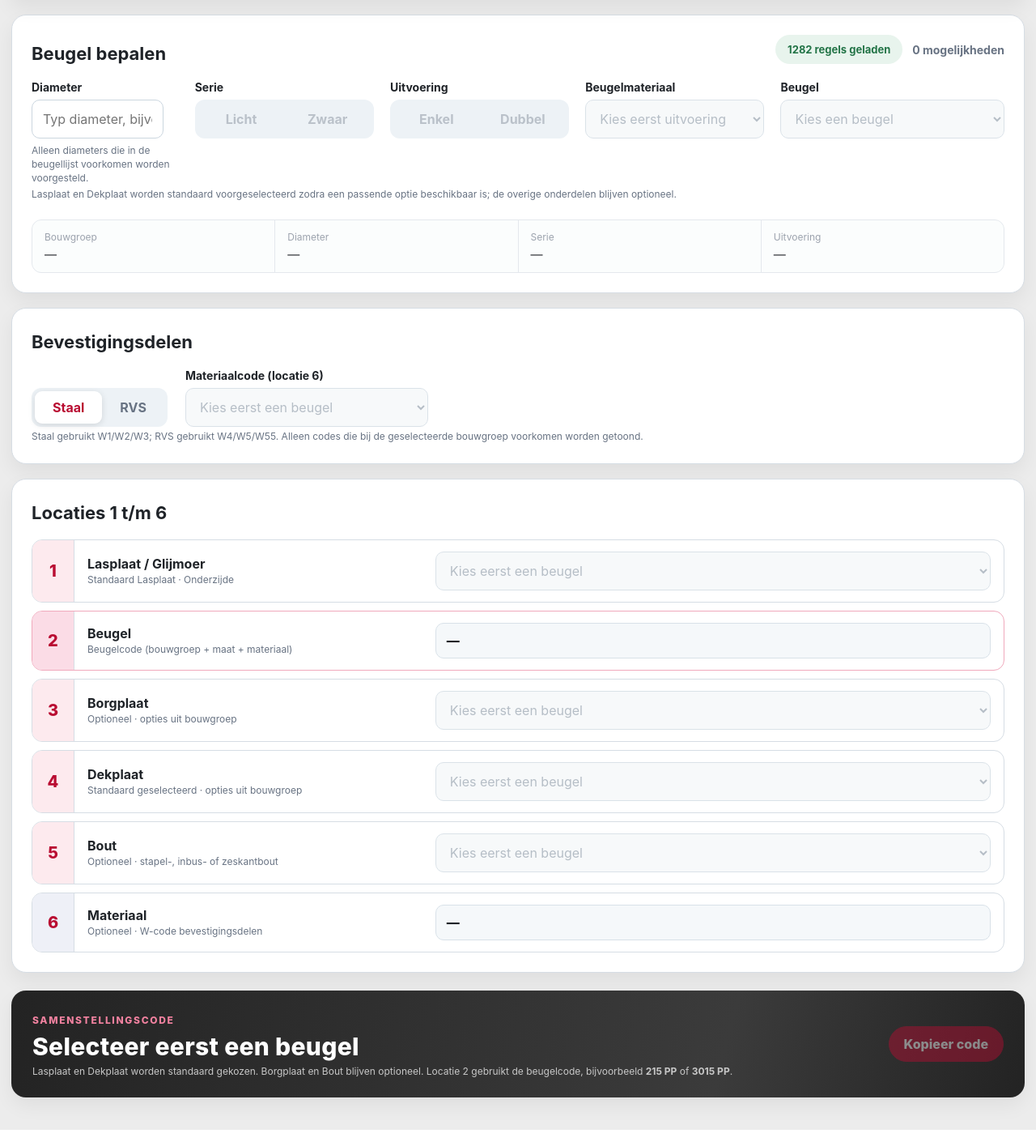
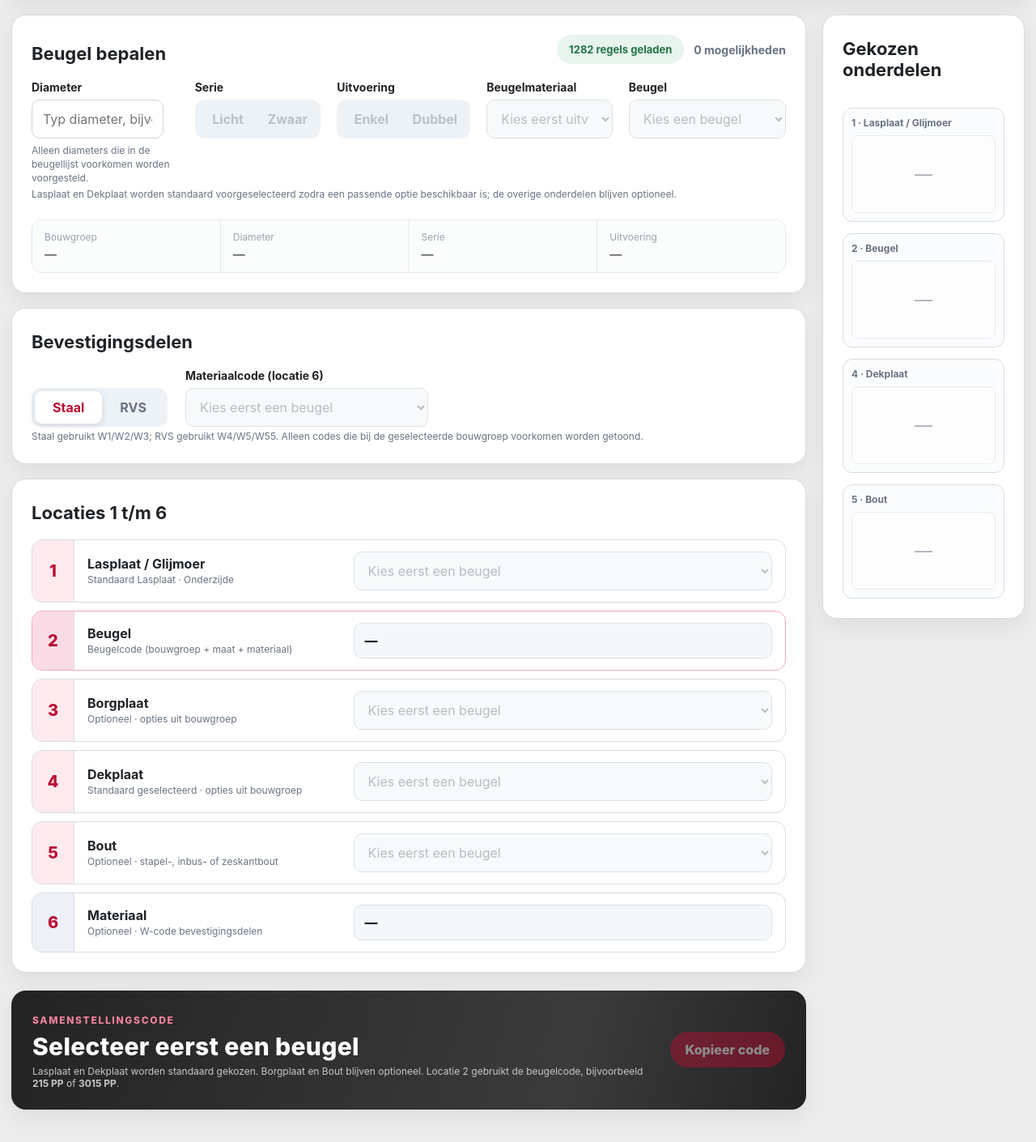
Before and after one commit to MadPatrick/Geeve_selectors, a PHP site: page /stauff/index.php in a window 1280 px wide. Shown: the part 100-1510 px from the top of the page at 81% size. Run offline with PHP 8.4, Linux system fonts and the light colour scheme.

Commit message:
Koppel onderdeel-plaatjes aan de Stauff-selector
Toont per locatie (1 Lasplaat/Glijmoer, 2 Beugel, 4 Dekplaat, 5 Bout) een
plaatje van het gekozen onderdeel in een nieuw paneel rechts naast de
selector, op basis van Onderdeel + bouwgroep + serie + Enkel/Dubbel:
- gmv (Glijmoer, altijd), af/is/as (Stapel-/Inbus-/Zeskantbout, altijd)
- sp1/spv1 (Lasplaat bouwgroep 1) vs sp1a/spv1a (overige bouwgroepen,
  licht en zwaar)
- 1pp (Beugel bouwgroep 1 licht enkel) vs 1app (overige bouwgroepen
  enkel) vs 1dpp (Beugel dubbel)
- dp1 (Dekplaat bouwgroep 1) vs dp1a (overige bouwgroepen)
Zodra de gekozen beugel een dubbele uitvoering is, tonen locatie 1, 2 en
4 als samenhangend drietal de dubbele varianten (sp1d, 1dpp, gd1) in
plaats van de losse bouwgroep-afbeeldingen.

De 15 geüploade plaatjes zijn genormaliseerd naar een uniform 150x150
canvas met transparante achtergrond (wit weggehaald, tight gecropt en
gecentreerd) zodat ze consistent ogen in het nieuwe afbeeldingenpaneel.

Co-Authored-By: Claude Sonnet 5 <noreply@anthropic.com>
Claude-Session: https://claude.ai/code/session_01DUVA1TaPw9or4iDCMSTAyb

```diff
--- a/stauff/assets/selector.js
+++ b/stauff/assets/selector.js
@@ -37,6 +37,10 @@
         factSerie: el('factSerie'),
         factExecution: el('factExecution'),
         clampFacts: el('clampFacts'),
+        shapeImg1: el('shapeImg1'),
+        shapeImg2: el('shapeImg2'),
+        shapeImg4: el('shapeImg4'),
+        shapeImg5: el('shapeImg5'),
     };
 
     const norm = value => String(value ?? '').trim();
@@ -110,6 +114,76 @@
         const s = norm(article);
         const match = s.match(/^([A-Z+]+)/i);
         return match ? match[1].toUpperCase() : s.split(/[\s-]/)[0].toUpperCase();
+    }
+
+    const SHAPE_IMAGE_DIR = 'images/';
+
+    // Welk plaatje (images/<key>.png) hoort bij een gekozen rij. Lasplaat en
+    // Dekplaat hebben zelf geen "Enkel / Dubbel"-waarde in de brondata die
+    // een dubbele uitvoering onderscheidt (GD daargelaten); of het om een
+    // dubbele samenstelling gaat wordt daarom afgeleid van de gekozen beugel
+    // zelf. sp1d (lasplaat), 1dpp (beugel) en gd1 (dekplaat) horen zo als
+    // vast drietal bij elkaar zodra de beugel dubbel is.
+    function isDubbelClamp() {
+        return !!state.selectedClamp && norm(state.selectedClamp['Enkel / Dubbel']) === 'Dubbel';
+    }
+
+    function shapeImageKey(row) {
+        if (!row) return null;
+        const onderdeel = row['Onderdeel'];
+        const bouwgroep = upper(row['Bouwgroep']);
+        const serie = row['Serie'];
+        const ed = row['Enkel / Dubbel'];
+        const prefix = firstCodePart(row['Artikelcode']);
+
+        switch (onderdeel) {
+            case 'Glijmoer':
+                return 'gmv';
+            case 'Lasplaat':
+                if (isDubbelClamp()) return 'sp1d';
+                if (prefix === 'SP') return bouwgroep === '1' ? 'sp1' : 'sp1a';
+                if (prefix === 'SPAL') return 'sp1a';
+                if (prefix === 'SPV') return bouwgroep === '1' ? 'spv1' : 'spv1a';
+                return null;
+            case 'Beugel':
+                if (ed === 'Dubbel') return '1dpp';
+                return (bouwgroep === '1' && serie === 'Licht (standaard)') ? '1pp' : '1app';
+            case 'Dekplaat':
+                if (isDubbelClamp() || prefix === 'GD') return 'gd1';
+                return bouwgroep === '1' ? 'dp1' : 'dp1a';
+            case 'Stapelbout':
+                return 'af';
+            case 'Inbusbout':
+                return 'is';
+            case 'Zeskantbout':
+                return 'as';
+            default:
+                // Lasplaat (hoek) en Borgplaat: geen plaatje beschikbaar.
+                return null;
+        }
+    }
+
+    function setShapeImage(imgEl, row) {
+        if (!imgEl) return;
+        const slot = imgEl.closest('.image-slot');
+        const key = shapeImageKey(row);
+        if (!key) {
+            imgEl.hidden = true;
+            imgEl.removeAttribute('src');
+            if (slot) slot.classList.add('is-empty');
+            return;
+        }
+        imgEl.hidden = false;
+        imgEl.alt = key;
+        imgEl.src = `${SHAPE_IMAGE_DIR}${key}.png`;
+        if (slot) slot.classList.remove('is-empty');
+    }
+
+    function updateShapeImages() {
+        setShapeImage(ui.shapeImg1, selectedRow(ui.loc1));
+        setShapeImage(ui.shapeImg2, state.selectedClamp);
+        setShapeImage(ui.shapeImg4, selectedRow(ui.loc4));
+        setShapeImage(ui.shapeImg5, selectedRow(ui.loc5));
     }
 
     function groupMatches(componentGroup, clampGroup) {
@@ -476,6 +550,7 @@
         const r3 = selectedRow(ui.loc3);
         const r4 = selectedRow(ui.loc4);
         const r5 = selectedRow(ui.loc5);
+        updateShapeImages();
         if (!clamp) {
             ui.assemblyCode.textContent = 'Selecteer eerst een beugel';
             ui.copyButton.disabled = true;
--- a/stauff/assets/style.css
+++ b/stauff/assets/style.css
@@ -106,6 +106,20 @@ h2 { margin: 4px 0 0; font-size: 22px; }
 
 .section-actions { display: flex; align-items: center; gap: 12px; flex-wrap: wrap; }
 
+.selector-layout { display: grid; grid-template-columns: minmax(0, 1fr) 250px; gap: 20px; align-items: start; }
+.selector-main { min-width: 0; }
+.selector-main > .panel:first-child,
+.selector-main > .code-panel:first-child { margin-top: 0; }
+.image-panel { margin-top: 0; position: sticky; top: 16px; display: flex; flex-direction: column; gap: 14px; }
+
+.image-slot { border: 1px solid var(--line); border-radius: 12px; padding: 10px; background: #fbfcfd; }
+.image-slot-label { display: block; font-size: 12px; font-weight: 750; color: var(--muted); margin-bottom: 8px; }
+.image-slot-frame { display: flex; align-items: center; justify-content: center; height: 96px; background: #fff; border-radius: 8px; border: 1px solid var(--line); }
+.image-slot-frame img { max-width: 82%; max-height: 82%; object-fit: contain; display: block; }
+.image-slot-placeholder { display: none; color: var(--muted); font-size: 22px; }
+.image-slot.is-empty .image-slot-frame { opacity: .55; }
+.image-slot.is-empty .image-slot-placeholder { display: block; }
+
 .field { display: flex; flex-direction: column; gap: 7px; min-width: 0; }
 .field > span { font-weight: 750; font-size: 14px; }
 .field small { color: var(--muted); font-size: 12px; line-height: 1.4; }
@@ -213,6 +227,9 @@ select:disabled, input:disabled { background: #f5f7f9; color: #97a3af; }
         margin-bottom: 8px;
     }
     .header-home-button svg { width: 18px; height: 18px; }
+    .selector-layout { grid-template-columns: 1fr; }
+    .image-panel { position: static; flex-direction: row; flex-wrap: wrap; }
+    .image-slot { flex: 1 1 140px; }
     .filter-grid { flex-wrap: wrap; }
     .serie-field,
     .uitvoering-field,
--- a/stauff/index.php
+++ b/stauff/index.php
@@ -40,6 +40,8 @@ function h(string $value): string
         </div>
     </header>
 
+    <div class="selector-layout">
+    <div class="selector-main">
     <section class="panel search-panel">
         <div class="section-heading">
             <div>
@@ -193,6 +195,49 @@ function h(string $value): string
     </section>
 
     <section id="warningBox" class="warning-box" hidden></section>
+    </div>
+
+    <aside class="panel image-panel">
+        <div class="section-heading">
+            <div>
+                <span class="step">Afbeeldingen</span>
+                <h2>Gekozen onderdelen</h2>
+            </div>
+        </div>
+
+        <div class="image-slot is-empty" data-location="1">
+            <span class="image-slot-label">1 &middot; Lasplaat / Glijmoer</span>
+            <div class="image-slot-frame">
+                <img id="shapeImg1" alt="" hidden>
+                <span class="image-slot-placeholder">&mdash;</span>
+            </div>
+        </div>
+
+        <div class="image-slot is-empty" data-location="2">
+            <span class="image-slot-label">2 &middot; Beugel</span>
+            <div class="image-slot-frame">
+                <img id="shapeImg2" alt="" hidden>
+                <span class="image-slot-placeholder">&mdash;</span>
+            </div>
+        </div>
+
+        <div class="image-slot is-empty" data-location="4">
+            <span class="image-slot-label">4 &middot; Dekplaat</span>
+            <div class="image-slot-frame">
+                <img id="shapeImg4" alt="" hidden>
+                <span class="image-slot-placeholder">&mdash;</span>
+            </div>
+        </div>
+
+        <div class="image-slot is-empty" data-location="5">
+            <span class="image-slot-label">5 &middot; Bout</span>
+            <div class="image-slot-frame">
+                <img id="shapeImg5" alt="" hidden>
+                <span class="image-slot-placeholder">&mdash;</span>
+            </div>
+        </div>
+    </aside>
+    </div>
 </main>
 <script src="assets/selector.js?v=<?= h(APP_VERSION) ?>"></script>
 </body>
```
Also changed, not shown: stauff/images/1app.png, stauff/images/1dpp.png, stauff/images/1pp.png, stauff/images/af.png, stauff/images/as.png, stauff/images/dp1.png, stauff/images/dp1a.png, stauff/images/gd1.png, stauff/images/gmv.png, stauff/images/is.png, stauff/images/sp1.png, stauff/images/sp1a.png, stauff/images/sp1d.png, stauff/images/spv1.png, 1 more files.
